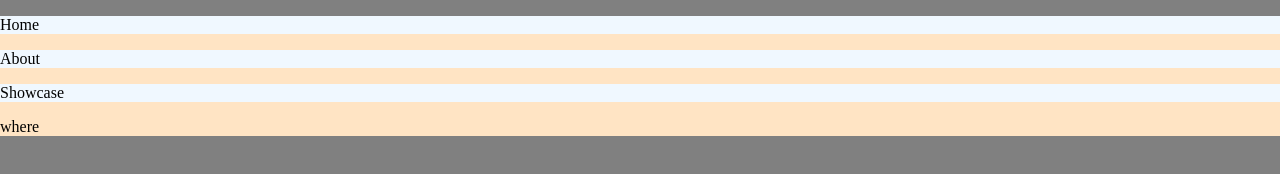
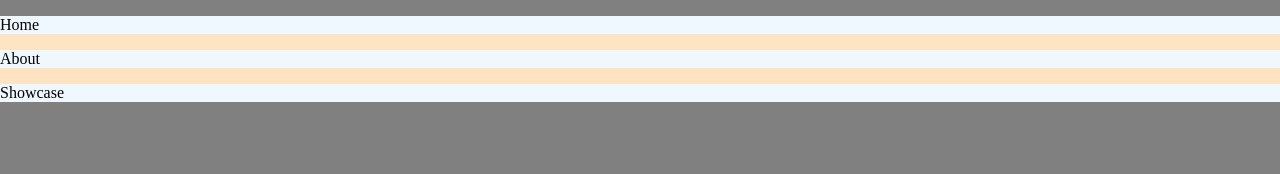
Before and after one commit to RainierRoss/Portfolio, a plain HTML site: page index.html in a window 1280 px wide. Drawn offline with Linux system fonts and the light colour scheme.

Commit message:
Update index.html

```diff
--- a/index.html
+++ b/index.html
@@ -15,7 +15,6 @@
             <p><div class="showcase">Showcase</div></p>
         </div>
     </div>
-    <if href="style.css"> where</if>
 </body>
 
 </html>
```
